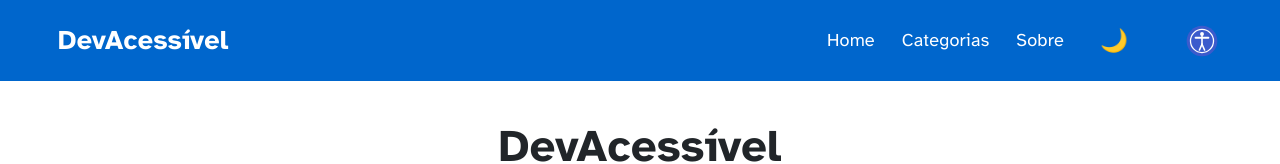
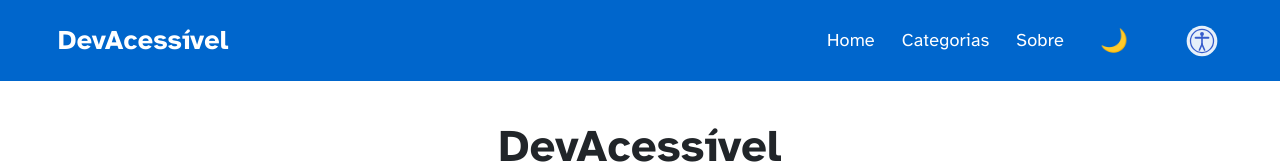
Before and after one commit to ValeriaRoyal/DevAcessivel, a React (Vite) app: page / in a window 1280 px wide. Shown: the top 164 px of the page. Built offline with nearby package versions, Linux system fonts and the light colour scheme.

Commit message:
Removendo contraste do ícone de acessibilidade

```diff
--- a/src/components/layout/Layout.tsx
+++ b/src/components/layout/Layout.tsx
@@ -69,7 +69,6 @@ const NavLink = styled(Link)`
 const AccessibilityButton = styled.button`
   background: none;
   border: none;
-  color: white;
   width: 40px;
   height: 40px;
   border-radius: 50%;
@@ -81,9 +80,11 @@ const AccessibilityButton = styled.button`
   transition: all 0.2s ease;
   position: relative;
   padding: 0;
+  opacity: 0.9;
 
   &:hover, &:focus {
     transform: scale(1.1);
+    opacity: 1;
   }
 
   &:focus-visible {
@@ -289,7 +290,7 @@ const Layout: React.FC<LayoutProps> = ({ children }) => {
               aria-controls="accessibility-menu"
             >
               <img
-                src="/acessibilidade_estilizado.svg"
+                src="/acessibilidade_sem_contraste.svg"
                 alt=""
                 width="24"
                 height="24"
```
Also changed, not shown: public/acessibilidade_sem_contraste.svg (added).
